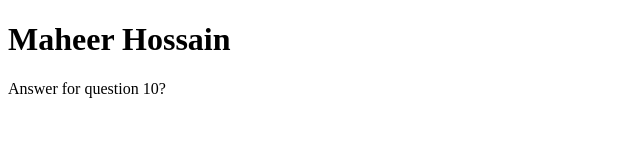
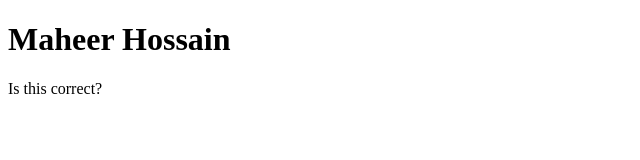
Before and after one commit to maheerhossain/maheerhossain.github.io, a plain HTML site: page index.html in a window 1280 px wide. Shown: the full height of the page, 0-640 px from the left. Drawn offline with Linux system fonts and the light colour scheme.

Commit message:
Update index.html

```diff
--- a/index.html
+++ b/index.html
@@ -7,7 +7,7 @@
 
  <body>
   <h1>Maheer Hossain</h1>
-<p>Answer for question 10?</p>
+<p>Is this correct?</p>
 </body>
 
 </html>
```
